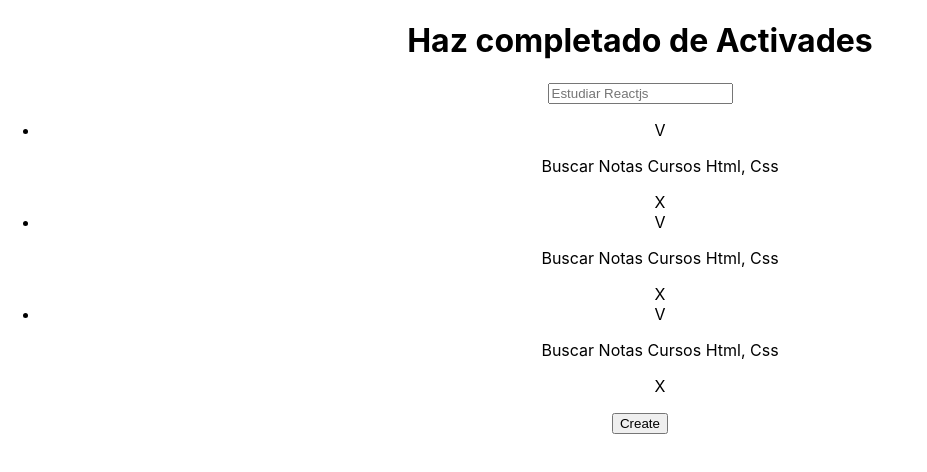
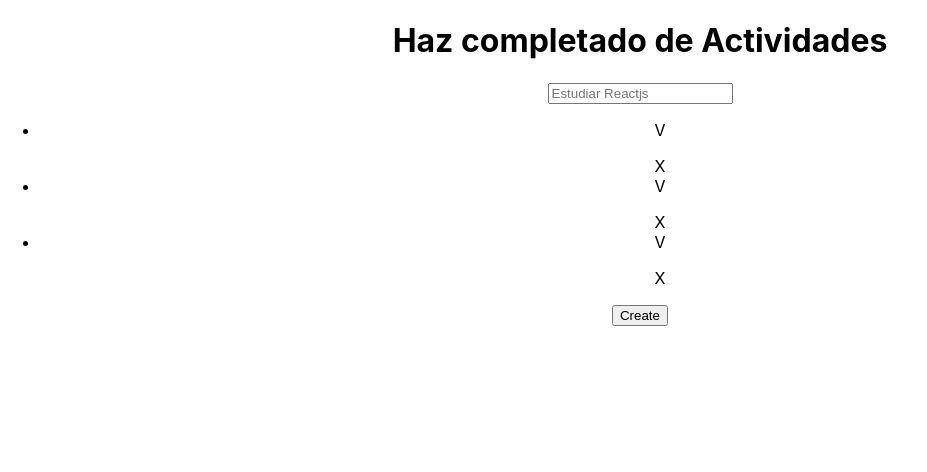
Before and after one commit to BrayanAlexisAC/reactjs_training, a React (Create React App) app: page / in a window 1280 px wide. Shown: the top 472 px of the page, without its empty margins (0-927 px from the left). Built offline with nearby package versions, Linux system fonts and the light colour scheme.

Commit message:
Add different ways to receive props

```diff
--- a/src/components/TodoCounter.js
+++ b/src/components/TodoCounter.js
@@ -1,7 +1,7 @@
 function TodoCounter(props) {
   return (
     <h1>
-      Haz completado {props.finishNumber} de {props.totalTodoThings} Activades
+      Haz completado {props.finishNumber} de {props.totalTodoThings} Actividades
     </h1>
   );
 }
--- a/src/components/TodoCreateButton.js
+++ b/src/components/TodoCreateButton.js
@@ -1,7 +1,7 @@
-function TodoCreateButton(props) {
+function TodoCreateButton({type, action}) {
   return (
     <div>
-        <button name={props.type + '-button'} onClick={props.action}>{props.type}</button>
+        <button name={type + '-button'} onClick={action}>{type}</button>
     </div>
   );
 }
--- a/src/components/TodoItem.js
+++ b/src/components/TodoItem.js
@@ -1,8 +1,8 @@
-function TodoItem(rops) {
+function TodoItem({description}) {
   return (
     <li>
       <span>V</span>
-      <p> Buscar Notas Cursos Html, Css</p>
+      <p>{description}</p>
       <span>X</span>
     </li>
   );
```
